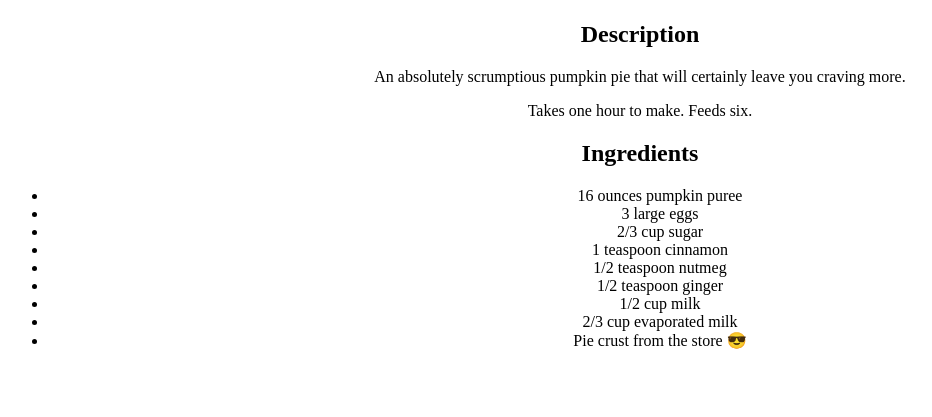
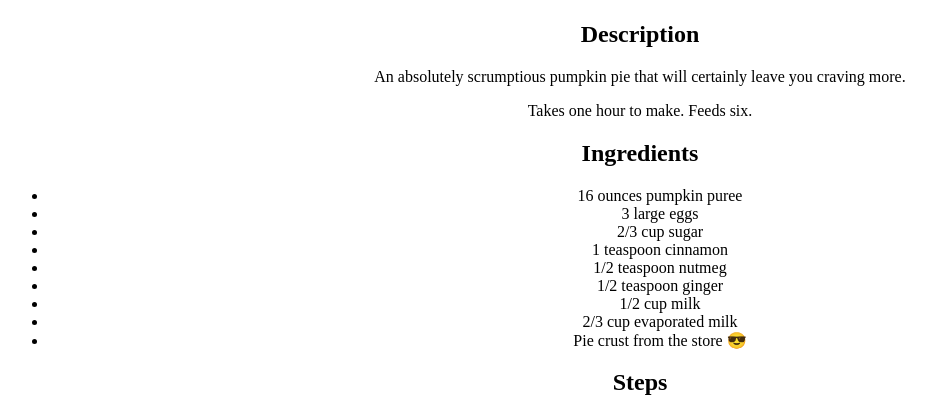
Before and after one commit to KellenJCole/odin-recipes, a plain HTML site: page pumpkinPie.html in a window 1280 px wide. Shown: the part 383-800 px from the top of the page, without its empty margins (0-932 px from the left). Drawn offline with Linux system fonts and the light colour scheme.

Commit message:
Edit formatting

```diff
--- a/pumpkinPie.html
+++ b/pumpkinPie.html
@@ -10,11 +10,14 @@
     </head>
 
     <body>
-        <center><h1>Pumpkin Pie</h1>
+        <center>
+            <h1>Pumpkin Pie</h1>
             <img src="https://www.allrecipes.com/thmb/B_coy_pY7MhMZ8kxrl2Ji1CVCCU=/750x0/filters:no_upscale():max_bytes(150000):strip_icc():format(webp)/jens-maple-pumpkin-pie26-2000-3a89181ef46342bab2a7a402990ece8d.jpg" alt="A beautiful pumpkin pie I stole from allrecipes.com" width="400">
+
             <h2>Description</h2>
             <p>An absolutely scrumptious pumpkin pie that will certainly leave you craving more.</p>
             <p>Takes one hour to make. Feeds six.</p>
+
             <h2>Ingredients</h2>
             <ul>
                 <li>16 ounces pumpkin puree</li>
@@ -27,6 +30,9 @@
                 <li>2/3 cup evaporated milk</li>
                 <li>Pie crust from the store 😎</li>
             </ul>
+
+            <h2>Steps</h2>
+
         </center>
     </body>
 
```
Lines whose indentation alone changed are shown as unchanged.
